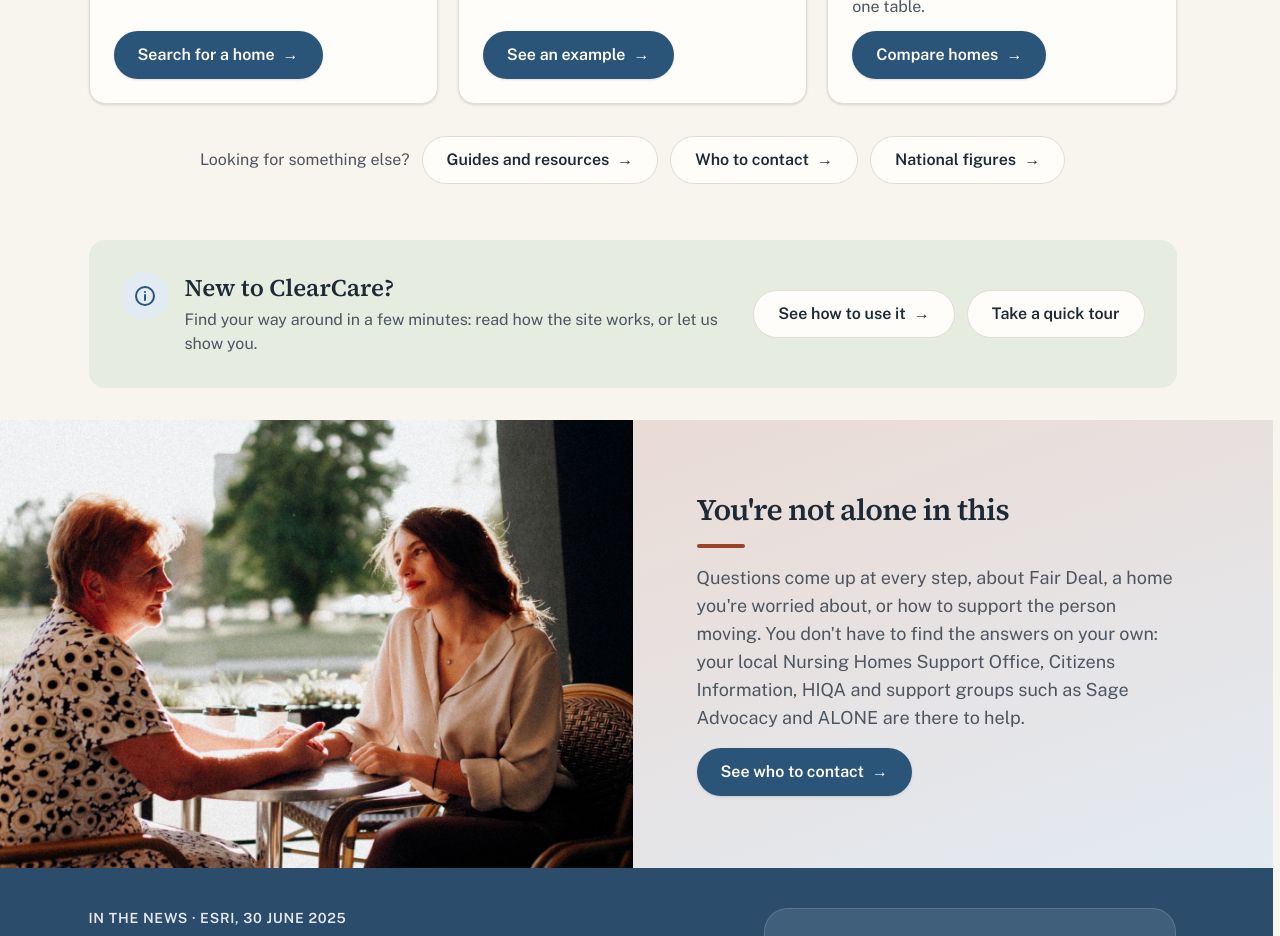
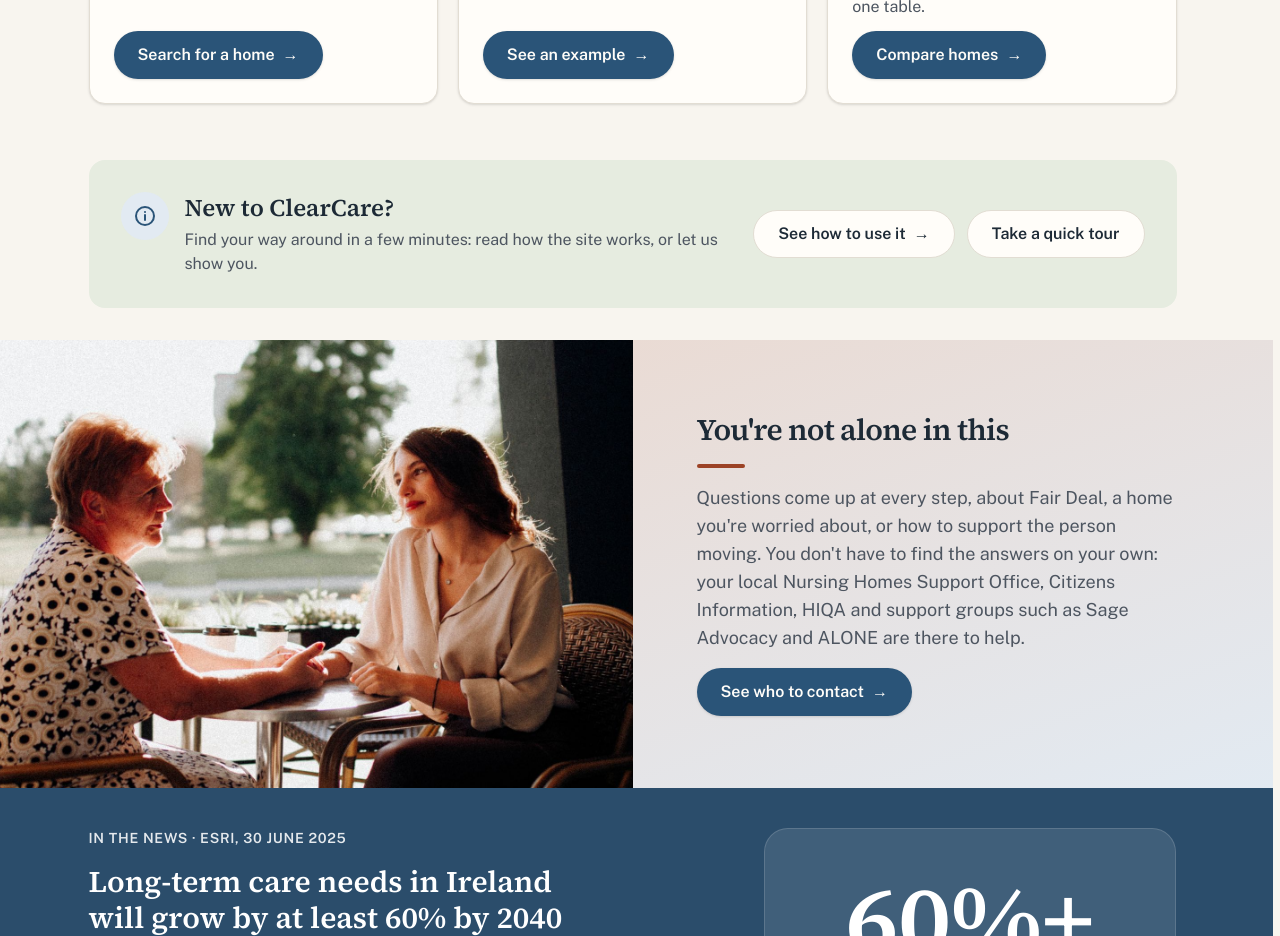
Before and after one commit to niwash/ClearCare, a Next.js app in the folder web/clearcare/: page / in a window 1280 px wide. Shown: the part 2180-3116 px from the top of the page. Built offline with nearby package versions, Linux system fonts and the light colour scheme; no server answers.

Commit message:
CCARE-232: Remove the "Looking for something else?" links from the home page

```diff
--- a/web/clearcare/components/home/site-features.tsx
+++ b/web/clearcare/components/home/site-features.tsx
@@ -18,7 +18,7 @@ import Link from "next/link";
 import type { ReactNode } from "react";
 import { JudgementIcon } from "@/components/centre/judgement-icon";
 import { StepNumber } from "@/components/guides/step-number";
-import { linkCardClass, secondaryLinkClass, stretchedActionClass } from "@/components/ui/classes";
+import { linkCardClass, stretchedActionClass } from "@/components/ui/classes";
 import { Icon } from "@/components/ui/icons";
 import { CENTRE_SECTION_TITLES } from "@/lib/centre-record";
 
@@ -90,13 +90,6 @@ const STEPS: Step[] = [
   },
 ];
 
-// What the steps leave out, so everything in the menu can be reached from here.
-const ELSEWHERE = [
-  { href: "/resources", label: "Guides and resources" },
-  { href: "/contacts", label: "Who to contact" },
-  { href: "/national", label: "National figures" },
-];
-
 export function SiteFeatures() {
   return (
     <section aria-labelledby="help-h" className="flex flex-col gap-8 py-4 md:py-6">
@@ -144,14 +137,6 @@ export function SiteFeatures() {
           </li>
         ))}
       </ol>
-      <div className="flex flex-wrap items-center justify-center gap-3 adult:justify-start">
-        <p className="text-ink-muted">Looking for something else?</p>
-        {ELSEWHERE.map((link) => (
-          <Link key={link.href} href={link.href} className={secondaryLinkClass}>
-            {link.label} <span aria-hidden>→</span>
-          </Link>
-        ))}
-      </div>
     </section>
   );
 }
```
